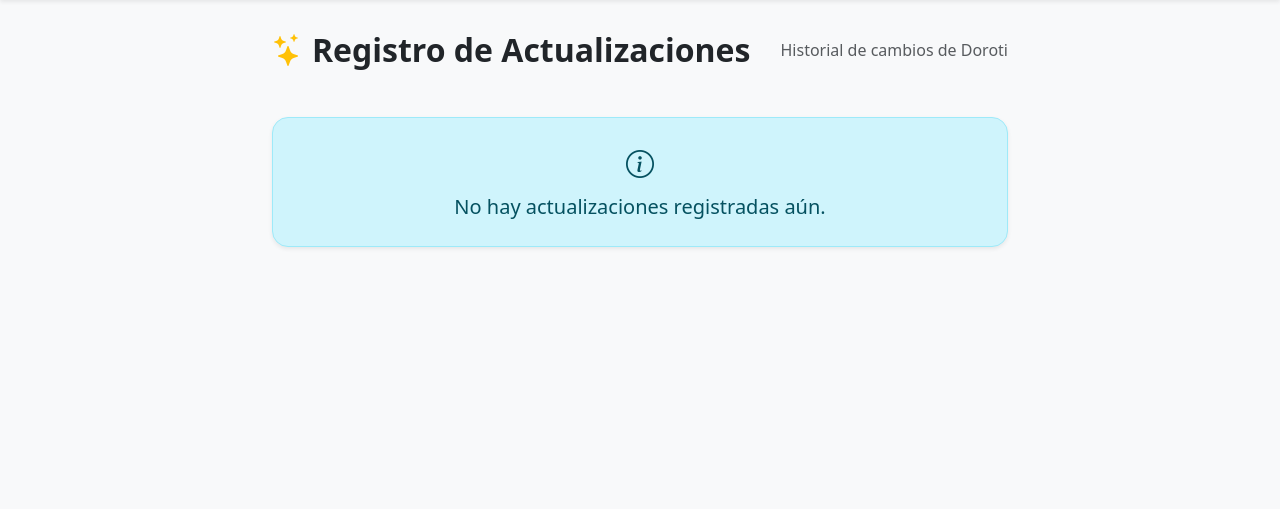
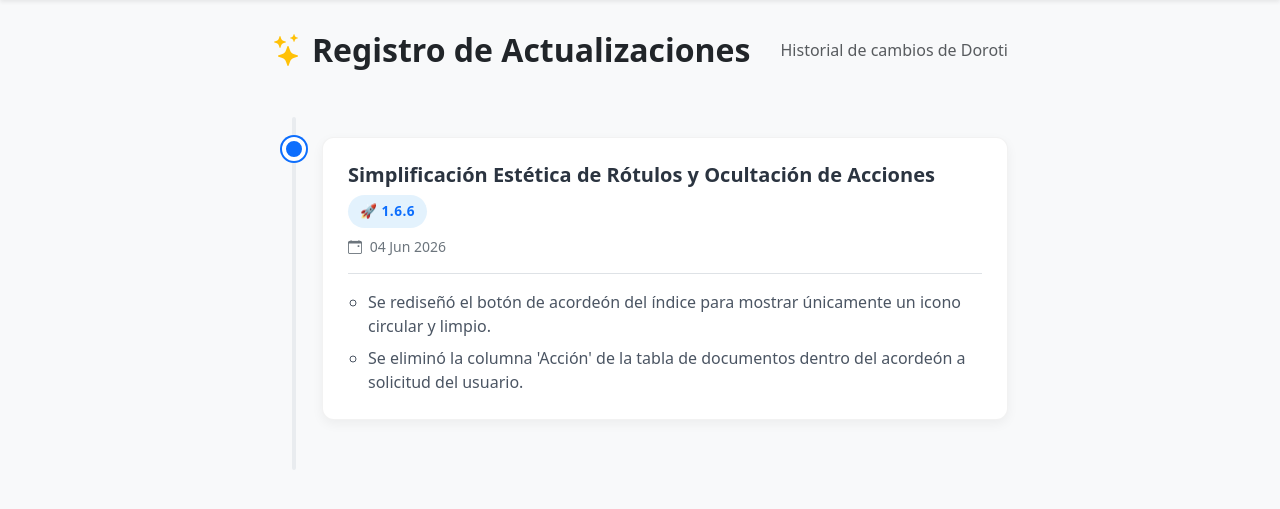
Before and after one commit to wrot06/doroti, a PHP site: page /doroti/actualizaciones/index.php in a window 1280 px wide. Shown: the part 89-598 px from the top of the page. Run offline with PHP 8.4, Linux system fonts and the light colour scheme; the visitor is signed in with stand-in values (Sample User, id 1); tables that the repository leaves empty or names only in its code hold one stand-in row (values such as "Sample post"); some libraries are stand-ins or nearby versions.

Commit message:
feat: agregar auto-registro de versiones 1.6.3 a 1.6.6 en la pagina de actualizaciones

```diff
--- a/actualizaciones/index.php
+++ b/actualizaciones/index.php
@@ -377,6 +377,68 @@ try {
                 $stmt_insert->close();
             }
         }
+        if (!$exists && $current_version === '1.6.3') {
+            $insert_sql = "INSERT INTO actualizaciones (titulo, version, fecha_lanzamiento, descripcion, estado) VALUES (?, ?, ?, ?, ?)";
+            $stmt_insert = $conec->prepare($insert_sql);
+            if ($stmt_insert) {
+                $titulo = "Compatibilidad de Acordeón para InfinityFree (Script Inline)";
+                $fecha = date('Y-m-d');
+                $descripcion = "<ul>
+                    <li>Se inlineó el código JavaScript del acordeón de los índices documentales directamente en rotulo.php para evitar bloqueos por caché y filtros de seguridad en el hosting compartido de InfinityFree.</li>
+                </ul>";
+                $estado = 1;
+                $stmt_insert->bind_param("ssssi", $titulo, $current_version, $fecha, $descripcion, $estado);
+                $stmt_insert->execute();
+                $stmt_insert->close();
+            }
+        }
+        if (!$exists && $current_version === '1.6.4') {
+            $insert_sql = "INSERT INTO actualizaciones (titulo, version, fecha_lanzamiento, descripcion, estado) VALUES (?, ?, ?, ?, ?)";
+            $stmt_insert = $conec->prepare($insert_sql);
+            if ($stmt_insert) {
+                $titulo = "Inmunidad a Inyecciones de Código en Acordeones";
+                $fecha = date('Y-m-d');
+                $descripcion = "<ul>
+                    <li>Se robusteció el script del acordeón para buscar y saltar cualquier etiqueta (como scripts o anuncios de hosting gratuito) inyectada entre las filas de la tabla de carpetas.</li>
+                </ul>";
+                $estado = 1;
+                $stmt_insert->bind_param("ssssi", $titulo, $current_version, $fecha, $descripcion, $estado);
+                $stmt_insert->execute();
+                $stmt_insert->close();
+            }
+        }
+        if (!$exists && $current_version === '1.6.5') {
+            $insert_sql = "INSERT INTO actualizaciones (titulo, version, fecha_lanzamiento, descripcion, estado) VALUES (?, ?, ?, ?, ?)";
+            $stmt_insert = $conec->prepare($insert_sql);
+            if ($stmt_insert) {
+                $titulo = "Carga Dinámica por AJAX de Índices Documentales";
+                $fecha = date('Y-m-d');
+                $descripcion = "<ul>
+                    <li>Se implementó un cargador AJAX (get_indice_ajax.php) para el acordeón de carpetas.</li>
+                    <li>Esto optimiza drásticamente el rendimiento, eliminando la necesidad de realizar decenas de sub-consultas en el renderizado inicial y previniendo caídas de servidor por sobrecarga en InfinityFree.</li>
+                </ul>";
+                $estado = 1;
+                $stmt_insert->bind_param("ssssi", $titulo, $current_version, $fecha, $descripcion, $estado);
+                $stmt_insert->execute();
+                $stmt_insert->close();
+            }
+        }
+        if (!$exists && $current_version === '1.6.6') {
+            $insert_sql = "INSERT INTO actualizaciones (titulo, version, fecha_lanzamiento, descripcion, estado) VALUES (?, ?, ?, ?, ?)";
+            $stmt_insert = $conec->prepare($insert_sql);
+            if ($stmt_insert) {
+                $titulo = "Simplificación Estética de Rótulos y Ocultación de Acciones";
+                $fecha = date('Y-m-d');
+                $descripcion = "<ul>
+                    <li>Se rediseñó el botón de acordeón del índice para mostrar únicamente un icono circular y limpio.</li>
+                    <li>Se eliminó la columna 'Acción' de la tabla de documentos dentro del acordeón a solicitud del usuario.</li>
+                </ul>";
+                $estado = 1;
+                $stmt_insert->bind_param("ssssi", $titulo, $current_version, $fecha, $descripcion, $estado);
+                $stmt_insert->execute();
+                $stmt_insert->close();
+            }
+        }
     }
 } catch (Throwable $e) {
     error_log("Error al auto-registrar la actualización: " . $e->getMessage());
```
